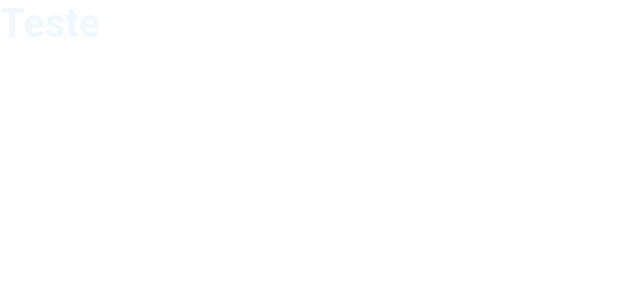
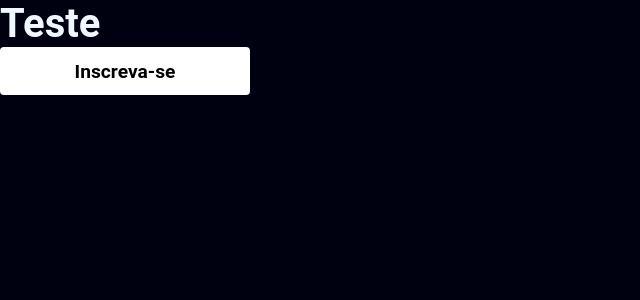
Before and after one commit to Dom-Garotom/GamesCamp-React, a React (Vite) app: page / in a window 1280 px wide. Shown: the top 300 px of the page, without its empty margins (0-640 px from the left). Built offline with nearby package versions, Linux system fonts and the light colour scheme.

Commit message:
feat: criando o styledComponent do ButtonDefault

```diff
--- a/src/pages/home.tsx
+++ b/src/pages/home.tsx
@@ -1,9 +1,10 @@
-import { TitleDefault } from "../styles/styledComponents"
+import { TitleDefault , ButtonDefault } from "../styles/styledComponents"
 
 export default function Home() {
   return (
     <>
       <TitleDefault>Teste</TitleDefault>
+      <ButtonDefault>Inscreva-se</ButtonDefault>
     </>
   )
 }
--- a/src/styles/globalStyles.tsx
+++ b/src/styles/globalStyles.tsx
@@ -13,6 +13,9 @@ const GlobalStyles = createGlobalStyle`
         font-size: 16px;
     }
 
+    body{
+        background-color: #000110;
+    }
 
 
 `;
--- a/src/styles/styledComponents.tsx
+++ b/src/styles/styledComponents.tsx
@@ -5,3 +5,22 @@ export const TitleDefault = styled.h2`
     color: aliceblue;
 
 `
+export const ButtonDefault = styled.button`
+    width: 250px;
+    height: 48px;
+    padding: 10px;
+    border-radius: 4px;
+    font-weight: 700;
+    font-size: 1.2rem;
+    color: #000;
+    background-color: #fff;
+    transition: all 200ms;
+    cursor: pointer;
+
+
+    &:hover{
+        background-color: #343546;
+        color: #fff;
+        transition: all 200ms;
+    }
+`
```
